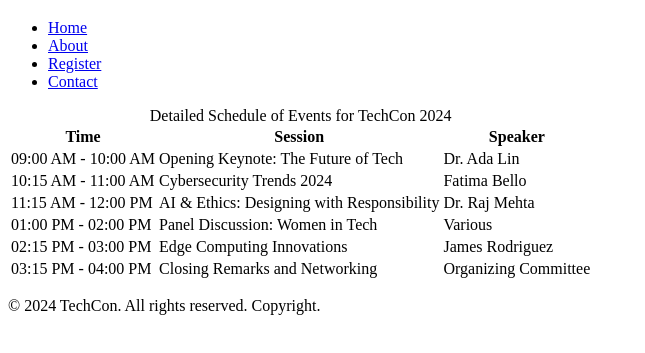
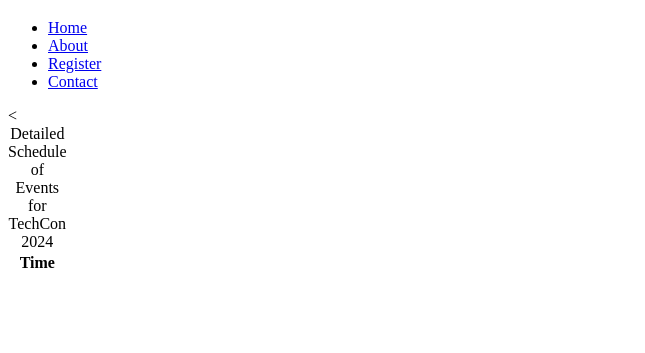
Before and after one commit to Ibk-okiki/TechCon_HTML, a plain HTML site: page techcon_website/schedule.html in a window 1280 px wide. Shown: the part 61-414 px from the top of the page, without its empty margins (0-645 px from the left). Drawn offline with Linux system fonts and the light colour scheme.

Commit message:
Update schedule.html

```diff
--- a/techcon_website/schedule.html
+++ b/techcon_website/schedule.html
@@ -27,49 +27,4 @@
       <thead>
         <tr>
           <th scope="col">Time</th>
-          <th scope="col">Session</th>
-          <th scope="col">Speaker</th>
-        </tr>
-      </thead>
-      <tbody>
-        <tr>
-          <td>09:00 AM - 10:00 AM</td>
-          <td>Opening Keynote: The Future of Tech</td>
-          <td>Dr. Ada Lin</td>
-        </tr>
-        <tr>
-          <td>10:15 AM - 11:00 AM</td>
-          <td>Cybersecurity Trends 2024</td>
-          <td>Fatima Bello</td>
-        </tr>
-        <tr>
-          <td>11:15 AM - 12:00 PM</td>
-          <td>AI & Ethics: Designing with Responsibility</td>
-          <td>Dr. Raj Mehta</td>
-        </tr>
-        <tr>
-          <td>01:00 PM - 02:00 PM</td>
-          <td>Panel Discussion: Women in Tech</td>
-          <td>Various</td>
-        </tr>
-        <tr>
-          <td>02:15 PM - 03:00 PM</td>
-          <td>Edge Computing Innovations</td>
-          <td>James Rodriguez</td>
-        </tr>
-        <tr>
-          <td>03:15 PM - 04:00 PM</td>
-          <td>Closing Remarks and Networking</td>
-          <td>Organizing Committee</td>
-        </tr>
-      </tbody>
-    </table>
-  </main>
-
-  <!-- Footer Section -->
-  <footer>
-    <p>&copy; 2024 TechCon. All rights reserved. Copyright.</p>
-  </footer>
-
-</body>
-</html>
+          <
```
